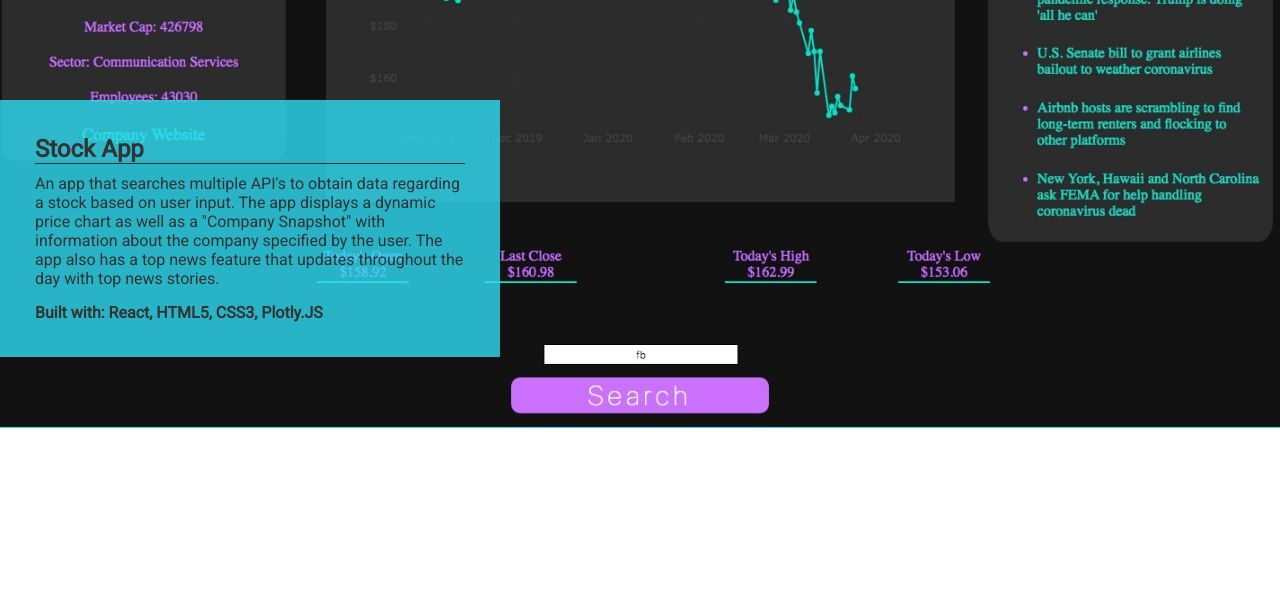
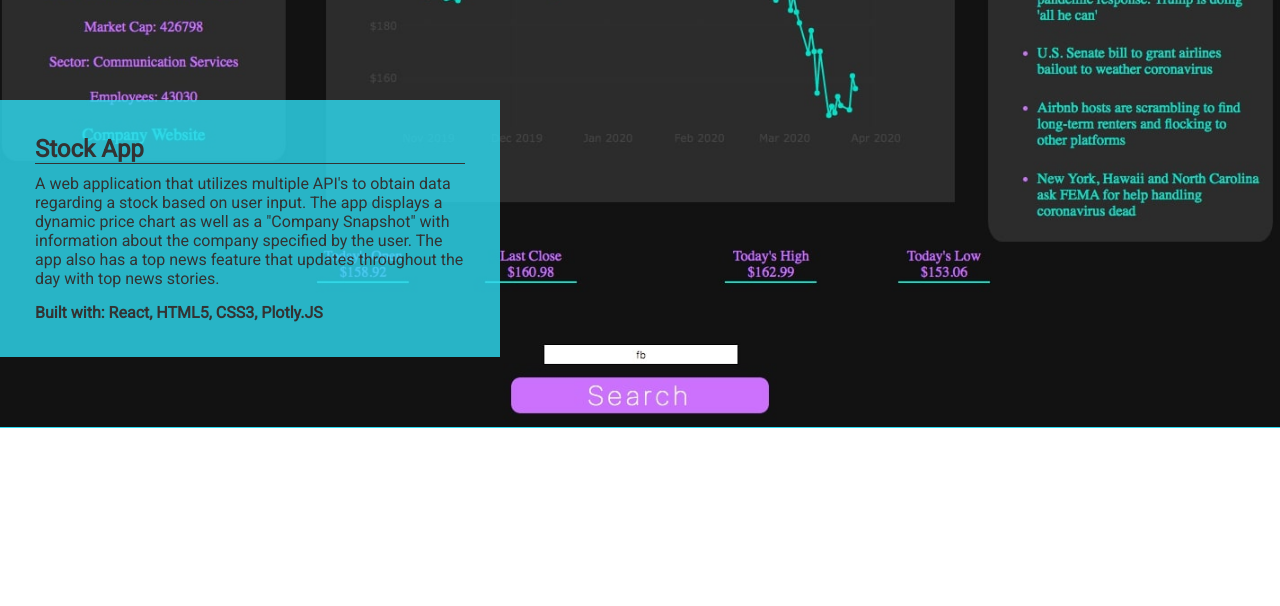
Before and after one commit to JesseMcMahon/myportfolio, a plain HTML site: page index.html in a window 1280 px wide. Shown: the part 2115-2721 px from the top of the page. Drawn offline with nearby package versions, Linux system fonts and the light colour scheme; a web font is replaced by a local one.

Commit message:
changed description of projects

```diff
--- a/index.html
+++ b/index.html
@@ -96,11 +96,11 @@
               Stock App
             </h2>
             <p>
-              An app that searches multiple API's to obtain data regarding a
-              stock based on user input. The app displays a dynamic price chart
-              as well as a "Company Snapshot" with information about the company
-              specified by the user. The app also has a top news feature that
-              updates throughout the day with top news stories.
+              A web application that utilizes multiple API's to obtain data
+              regarding a stock based on user input. The app displays a dynamic
+              price chart as well as a "Company Snapshot" with information about
+              the company specified by the user. The app also has a top news
+              feature that updates throughout the day with top news stories.
             </p>
             <p class="built-with">
               <strong>Built with: React, HTML5, CSS3, Plotly.JS</strong>
@@ -111,8 +111,8 @@
           <div class="content">
             <h2>News App</h2>
             <p>
-              News website that utilizes the NewsAPI to retrieve news stories
-              from various news outlets based on user input.
+              A news web application that utilizes the NewsAPI to retrieve news
+              stories from various news outlets based on user input.
             </p>
             <p class="built-with">
               <strong>Built with: React, HTML5, CSS3, NEWS API</strong>
```
